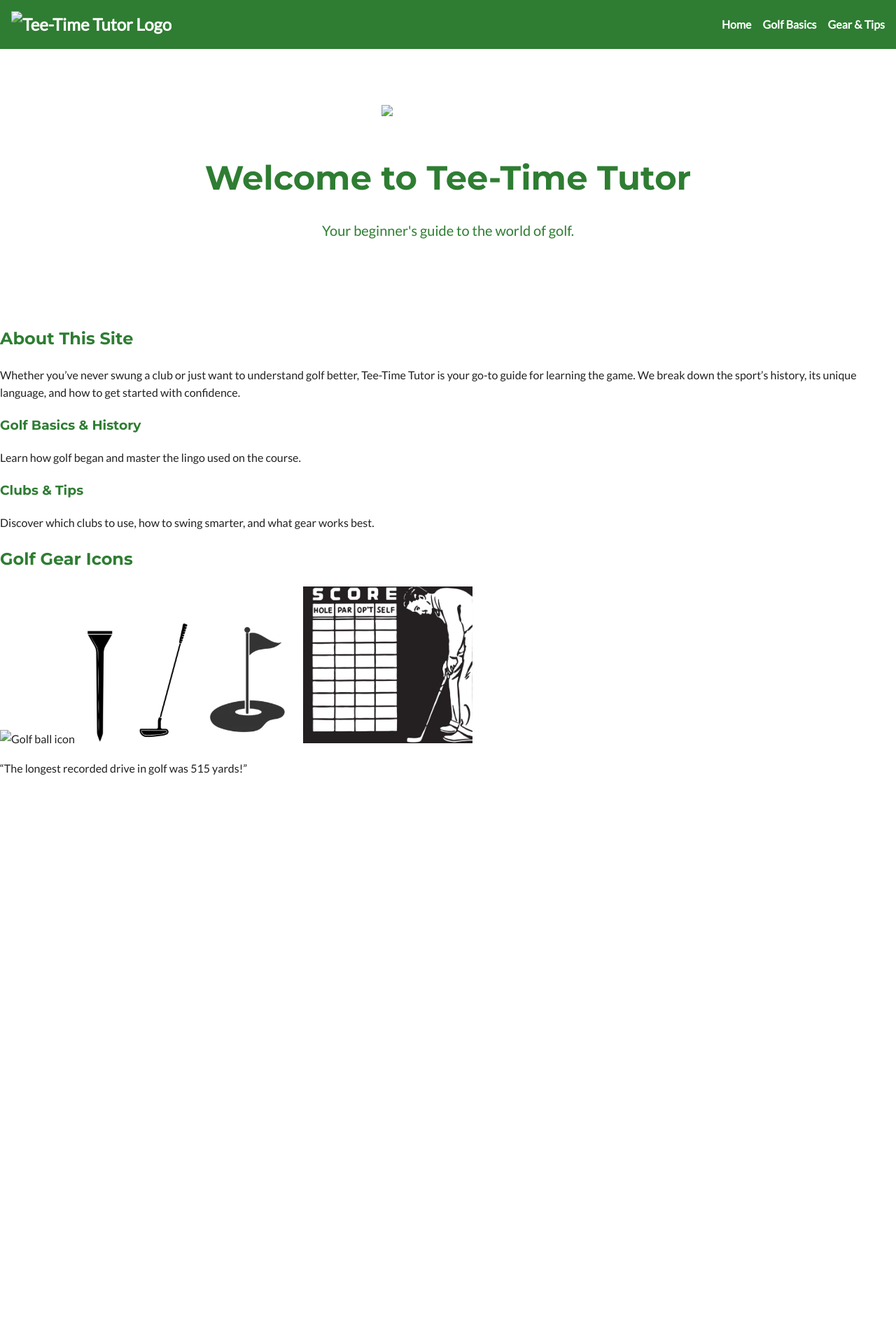
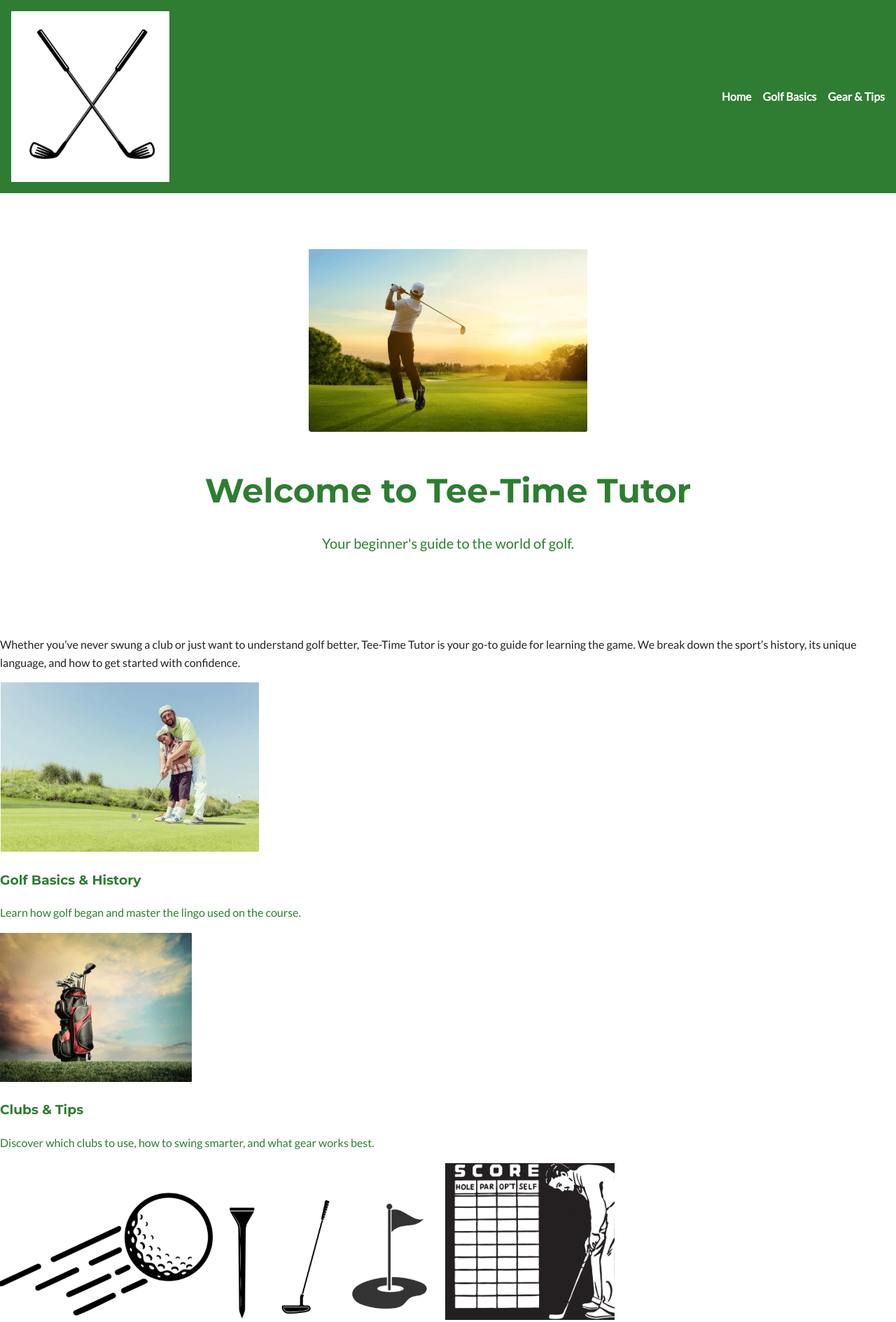
Before and after one commit to TylerMassey2000/wdd130-anderson, a plain HTML site: page index.html in a window 1280 px wide. Shown: the top 1889 px of the page at 70% size. Before the commit the page ends 1126 px from the top, so only its background shows below. Drawn offline with Linux system fonts and the light colour scheme.

Commit message:
Update index.html

```diff
--- a/index.html
+++ b/index.html
@@ -2,69 +2,77 @@
 <html lang="en">
 <head>
   <meta charset="UTF-8" />
-  <meta name="viewport" content="width=device-width, initial-scale=1.0"/>
+  <meta name="viewport" content="width=device-width, initial-scale=1.0" />
   <title>Tee-Time Tutor</title>
+
+  <!-- Fonts -->
+  <link href="https://fonts.googleapis.com/css2?family=Lato&family=Montserrat:wght@700&display=swap" rel="stylesheet">
+
+  <!-- CSS -->
   <link rel="stylesheet" href="styles.css" />
-  <link href="https://fonts.googleapis.com/css2?family=Lato&family=Montserrat:wght@700&display=swap" rel="stylesheet" />
 </head>
 <body>
 
+  <!-- Header -->
   <header>
-    <div class="logo">
-      <!-- Logo Placeholder -->
-      <img src="images/logo-placeholder.png" alt="Tee-Time Tutor Logo" width="150" />
-    </div>
+    <img src="images/logo.png" alt="Tee-Time Tutor Logo" class="logo">
     <nav>
       <ul>
         <li><a href="index.html">Home</a></li>
-        <li><a href="golf-basics">Golf Basics</a></li>
-        <li><a href="gear-tipss.html">Gear & Tips</a></li>
+        <li><a href="golf-basics.html">Golf Basics</a></li>
+        <li><a href="gear-tips.html">Gear & Tips</a></li>
       </ul>
     </nav>
   </header>
 
-  <main>
-
-    <!-- Hero Section -->
-    <section class="hero">
-      <!-- Hero Image Placeholder -->
-      <img src="images/hero-placeholder.jpg" alt="Golf course or ball on tee" class="hero-image" />
+  <!-- Hero Section -->
+  <section class="hero">
+    <img src="images/hero-banner.jpg" alt="Golf course banner" class="hero-img">
+    <div class="hero-text">
       <h1>Welcome to Tee-Time Tutor</h1>
       <p>Your beginner's guide to the world of golf.</p>
-    </section>
+    </div>
+  </section>
 
-    <!-- About the Site -->
-    <section class="about-site">
-      <h2>About This Site</h2>
-      <p>Whether you’ve never swung a club or just want to understand golf better, Tee-Time Tutor is your go-to guide for learning the game. We break down the sport’s history, its unique language, and how to get started with confidence.</p>
-    </section>
+  <!-- About Section -->
+  <section class="about">
+    <p>
+      Whether you’ve never swung a club or just want to understand golf better, Tee-Time Tutor is your go-to guide for learning the game.
+      We break down the sport’s history, its unique language, and how to get started with confidence.
+    </p>
+  </section>
 
-    <!-- Preview Cards -->
-    <section class="preview-cards">
-      <article class="card">
-        <h3><a href="golf-basics.html">Golf Basics & History</a></h3>
+  <!-- Preview Cards for Child Pages -->
+  <section class="previews">
+    <!-- Golf Basics Card -->
+    <div class="card">
+      <a href="golf-basics.html">
+        <img src="images/basics-preview.jpg" alt="Golf Basics Preview">
+        <h3>Golf Basics & History</h3>
         <p>Learn how golf began and master the lingo used on the course.</p>
-      </article>
-      <article class="card">
-        <h3><a href="gear-tips.html">Clubs & Tips</a></h3>
+      </a>
+    </div>
+
+    <!-- Gear & Tips Card -->
+    <div class="card">
+      <a href="gear-tips.html">
+        <img src="images/gear-preview.jpg" alt="Gear and Tips Preview">
+        <h3>Clubs & Tips</h3>
         <p>Discover which clubs to use, how to swing smarter, and what gear works best.</p>
-      </article>
-    </section>
+      </a>
+    </div>
+  </section>
 
-    <!-- Icon Strip Placeholder -->
-    <section class="icon-strip">
-      <h2>Golf Gear Icons</h2>
-      <div class="icons">
-        <img src="images/icon-golfball.png" alt="Golf ball icon" />
-        <img src="images/icon-tee.png" alt="Tee icon" />
-        <img src="images/icon-putter.png" alt="Putter icon" />
-        <img src="images/icon-flag.png" alt="Flag icon" />
-        <img src="images/icon-scorecard.png" alt="Scorecard icon" />
-      </div>
-    </section>
+  <!-- Icon Strip -->
+  <section class="icons">
+    <img src="images/icon-ball.png" alt="Golf Ball Icon">
+    <img src="images/icon-tee.png" alt="Golf Tee Icon">
+    <img src="images/icon-putter.png" alt="Putter Icon">
+    <img src="images/icon-flag.png" alt="Flag Icon">
+    <img src="images/icon-scorecard.png" alt="Scorecard Icon">
+  </section>
 
-  </main>
-
+  <!-- Footer -->
   <footer>
     <p>“The longest recorded drive in golf was 515 yards!”</p>
   </footer>
```
